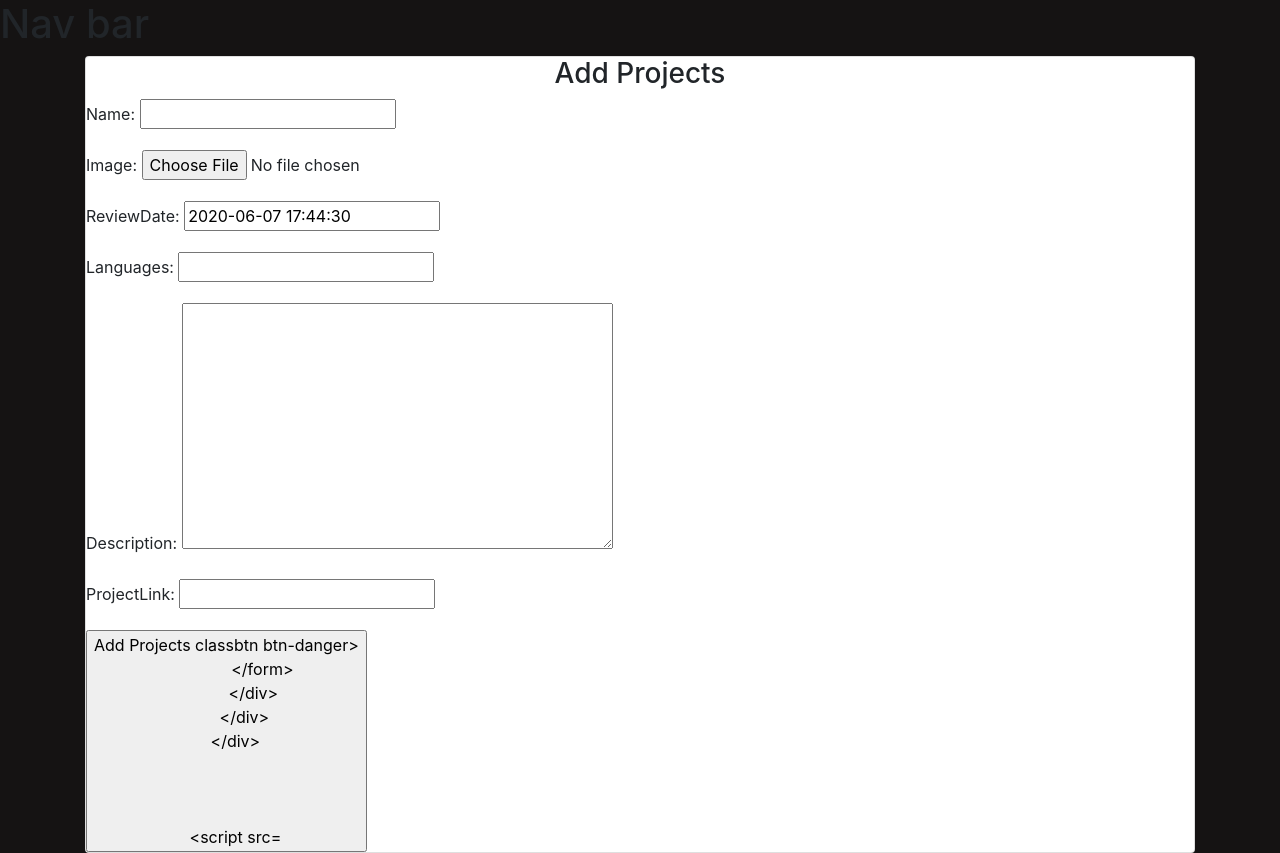
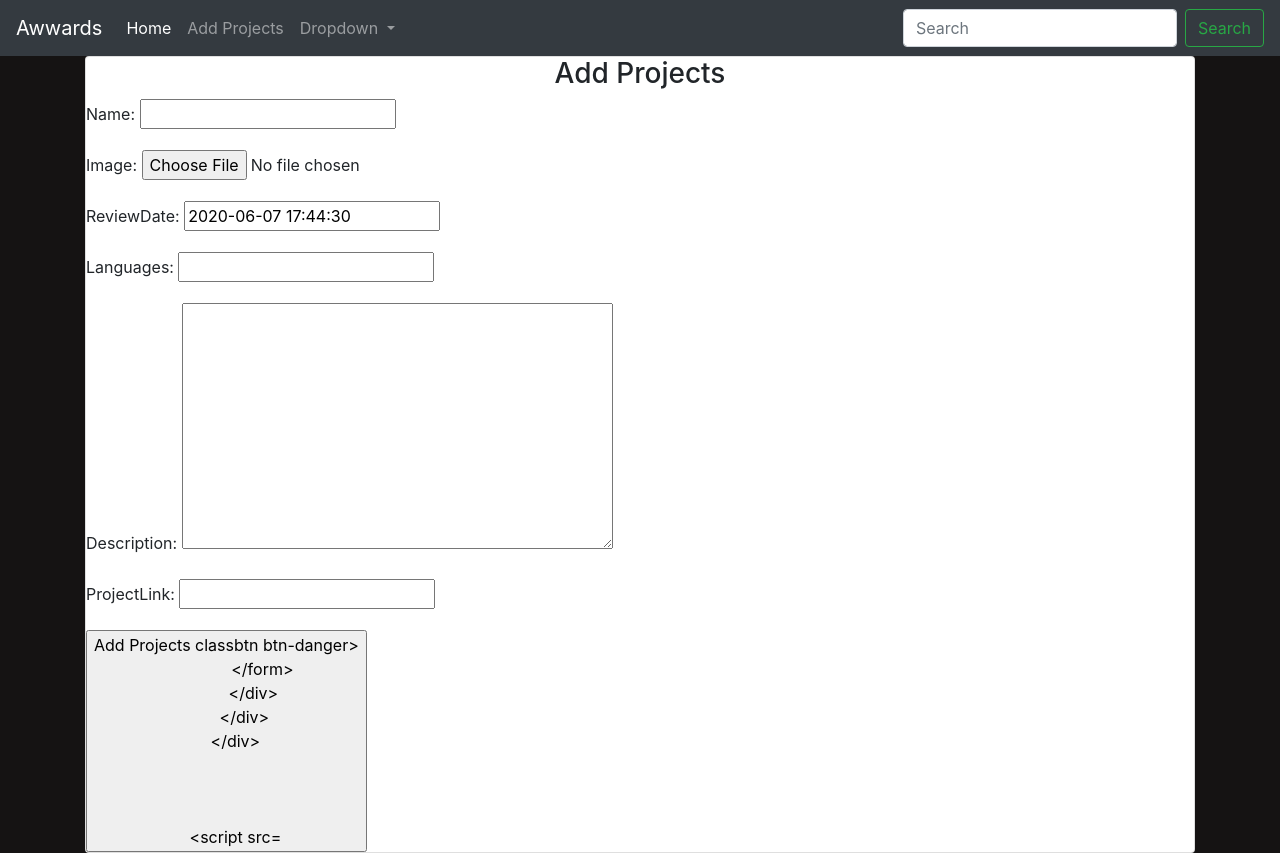
Before and after one commit to Joan-w/Awards, a Django app: page /addprojects/ in a window 1280 px wide. Run offline with Django 3.2, Linux system fonts and the light colour scheme; some libraries are stand-ins or nearby versions.

Commit message:
Adding a navbar

```diff
--- a/main/templates/main/base.html
+++ b/main/templates/main/base.html
@@ -9,7 +9,38 @@
     <title>Awwards - Joan</title>
 </head>
 <body>
-    <h1>Nav bar</h1>
+    <nav class="navbar navbar-expand-lg navbar-dark bg-dark text-white">
+        <a class="navbar-brand" href="{% url 'main:home' %}">Awwards</a>
+        <button class="navbar-toggler" type="button" data-toggle="collapse" data-target="#navbarSupportedContent" aria-controls="navbarSupportedContent" aria-expanded="false" aria-label="Toggle navigation">
+          <span class="navbar-toggler-icon"></span>
+        </button>
+
+        <div class="collapse navbar-collapse" id="navbarSupportedContent">
+          <ul class="navbar-nav mr-auto">
+            <li class="nav-item active">
+              <a class="nav-link" href="{% url 'main:home' %}">Home <span class="sr-only">(current)</span></a>
+            </li>
+            <li class="nav-item">
+              <a class="nav-link" href="{% url 'main:add_projects' %}">Add Projects</a>
+            </li>
+            <li class="nav-item dropdown">
+              <a class="nav-link dropdown-toggle" href="#" id="navbarDropdown" role="button" data-toggle="dropdown" aria-haspopup="true" aria-expanded="false">
+                Dropdown
+              </a>
+              <div class="dropdown-menu" aria-labelledby="navbarDropdown">
+                <a class="dropdown-item" href="#">Action</a>
+                <a class="dropdown-item" href="#">Another action</a>
+                <div class="dropdown-divider"></div>
+                <a class="dropdown-item" href="#">Something else here</a>
+              </div>
+            </li>
+          </ul>
+          <form class="form-inline my-2 my-lg-0">
+            <input class="form-control mr-sm-2" type="search" placeholder="Search" aria-label="Search">
+            <button class="btn btn-outline-success my-2 my-sm-0" type="submit">Search</button>
+          </form>
+        </div>
+      </nav>
 
     {% block content %}
 
```
